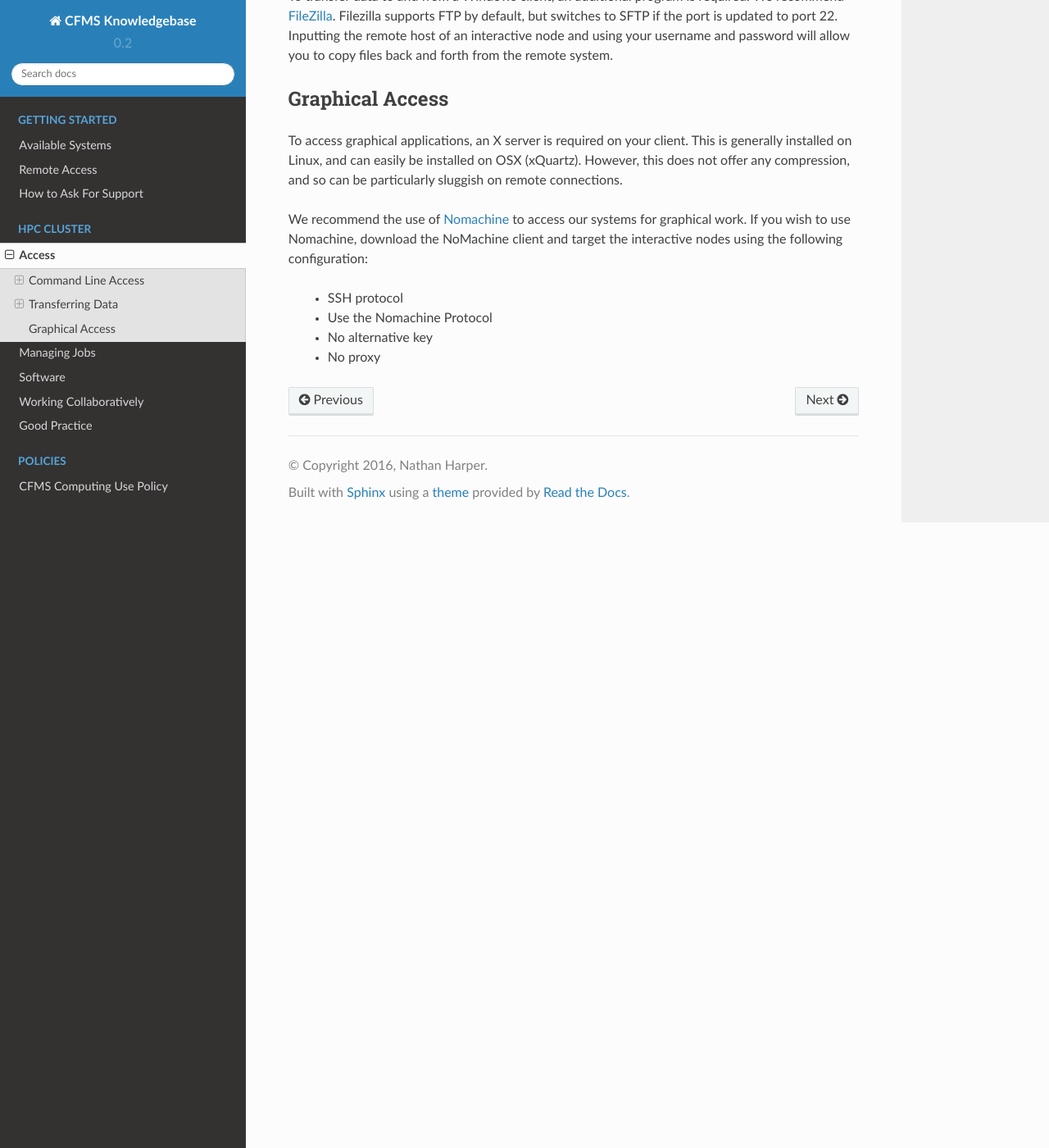
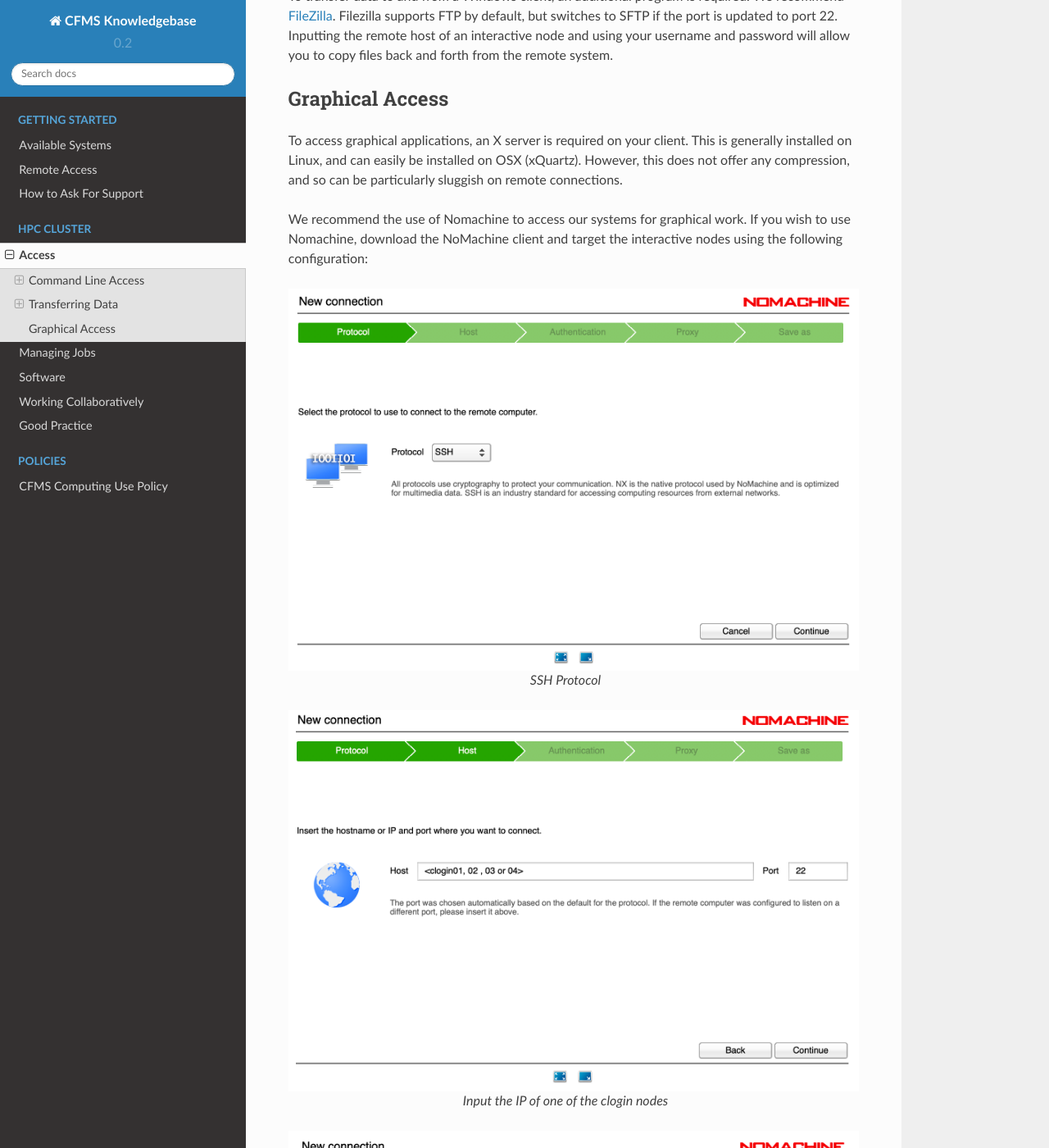
Before and after one commit to CFMS/cfms-rtd, a Sphinx documentation site: the page built from docs/access.rst, in a window 1280 px wide and 1400 px high, scrolled down 1115 px. Shown: the whole window at 82% size. Built offline with Sphinx 7.4.7 and the Read the Docs theme 2.0.0, drawn with Linux system fonts in a browser that asks for light colours; pages that are not in the unit, such as notebooks, are missing from menus; some of the changed text lies outside the part shown.

Commit message:
added Nomachine setup images

```diff
--- a/docs/access.rst
+++ b/docs/access.rst
@@ -61,13 +61,52 @@
 To access graphical applications, an X server is required on your client.   This is generally installed on Linux, and can easily be
 installed on OSX (xQuartz).   However, this does not offer any compression, and so can be particularly sluggish on remote connections.
 
-We recommend the use of Nomachine_ to access our systems for graphical work. If you wish to use Nomachine, download the NoMachine client
+We recommend the use of Nomachine to access our systems for graphical work. If you wish to use Nomachine, download the NoMachine client
 and target the interactive nodes using the following configuration:
 
- - SSH protocol
- - Use the Nomachine Protocol
- - No alternative key
- - No proxy
 
+.. figure:: objects/nomachine01.png
+  :width: 700
+  :alt: SSH Protocol
+  :align: center
 
-.. _Nomachine: https://www.nomachine.com/download
+  SSH Protocol
+
+.. figure:: objects/nomachine02.png
+  :width: 700
+  :alt: Input the IP of one of the clogin nodes
+  :align: center
+
+  Input the IP of one of the clogin nodes
+
+.. figure:: objects/nomachine03.png
+  :width: 700
+  :alt: Use Nomachine login
+  :align: center
+
+  Use Nomachine login
+
+.. figure:: objects/nomachine04.png
+  :width: 700
+  :alt: No alternative key
+  :align: center
+
+  No alternative key
+
+.. figure:: objects/nomachine05.png
+  :width: 700
+  :alt: No proxy
+  :align: center
+
+  No proxy
+
+.. figure:: objects/nomachine06.png
+  :width: 700
+  :alt: Name the connection
+  :align: center
+
+  Name the connection
+
+Unfortunately, for a variety of reasons the latest version of the Nomachine client is not supported on our system,
+but Nomachine provide only the latest version on their download portal.   If you need a previous version of the client,
+please contact support@cfms.org.uk
```
Also changed, not shown: docs/objects/nomachine01.png (added), docs/objects/nomachine02.png (added), docs/objects/nomachine03.png (added), docs/objects/nomachine04.png (added), docs/objects/nomachine05.png (added), docs/objects/nomachine06.png (added), 1 other file.
